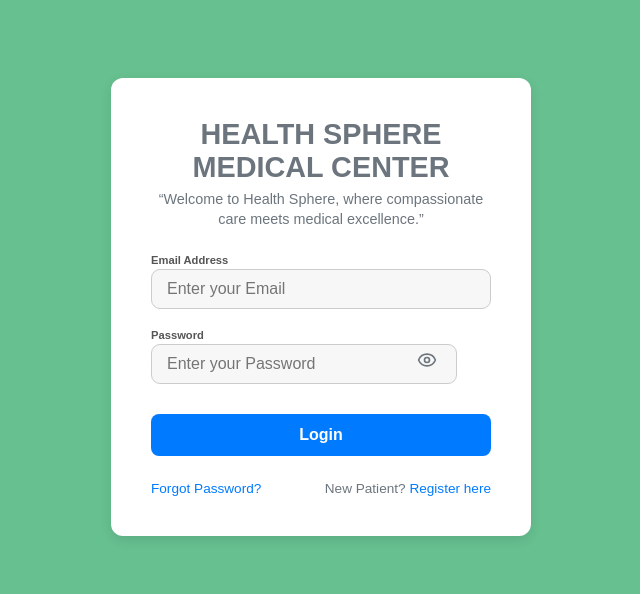
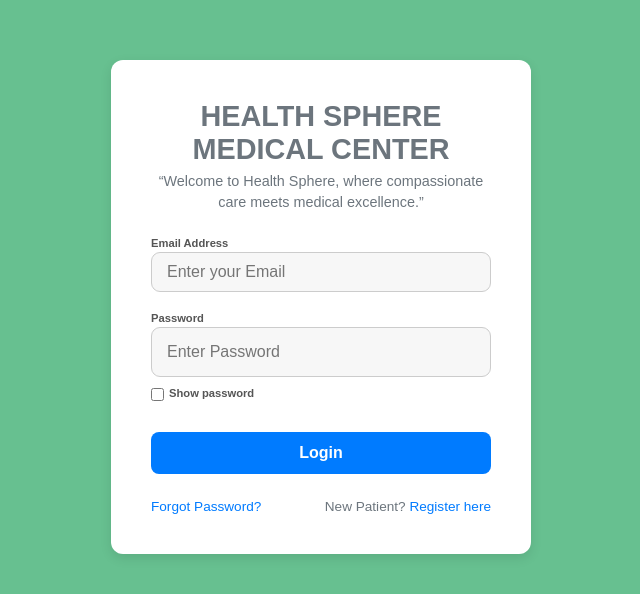
Before and after one commit to Vincent-Caraga/hospital-appointment, a React (Vite) app in the folder client/: page / in a window 1280 px wide. Shown: the part 108-702 px from the top of the page, without its empty margins (319-959 px from the left). Built offline with nearby package versions, Linux system fonts and the light colour scheme; a web font is replaced by a local one.

Commit message:
fix show password input

```diff
--- a/client/src/CSS/Login.css
+++ b/client/src/CSS/Login.css
@@ -1,4 +1,4 @@
-/* Mobile styles (Default) */
+/* Base (Mobile-first) */
 .login-page {
   display: flex;
   justify-content: center;
@@ -45,50 +45,25 @@
   font-weight: bold;
   color: #343a40;
 }
-
-.form-group input {
-  width: 100%;
-  padding: 12px 15px;
+.checkbox-wrapper {
+  margin-top: 10px;
+  display: flex;
+  align-items: center;
+  font-size: 0.85rem;
+}
+.checkbox-wrapper label {
+  margin-left: 5px;
+  color: #343a40;
+}
+.password-input {
+  width: 100% !important;
+  height: 50px;
+  padding: 12px 15px !important;
   border: 1px solid #ced4da;
   border-radius: 8px;
-  box-sizing: border-box; /* Pre-emptive fix para hindi lumampas */
-  transition: border-color 0.3s;
-  font-size: 1rem;
-}
-
-.form-group input:focus {
-  border-color: #007bff;
-  outline: none;
-  box-shadow: 0 0 0 0.2rem rgba(0, 123, 255, 0.25);
-}
-
-/* Password Visibility Toggle Fix */
-.password-wrapper {
-  position: relative;
-  width: 103%;
-}
-
-.password-input {
-  padding-right: 45px !important; /* Space para sa mata icon */
-}
-
-.toggle-password {
-  position: absolute;
-  right: 20px;
-  top: 40%;
-  transform: translateY(-50%);
-  background: none;
-  border: none;
-  cursor: pointer;
-  color: #6c757d;
-  padding: 0;
-  display: flex;
-  align-items: center;
-  justify-content: center;
-}
-
-.toggle-password:hover {
-  color: #343a40;
+  font-size: 1rem !important;
+  box-sizing: border-box;
+  font-family: inherit;
 }
 
 /* Buttons and Links */
@@ -137,32 +112,15 @@
   text-decoration: underline;
 }
 
-/* Desktop styles */
+/* Enhancements for larger screens */
 @media (min-width: 500px) {
   .login-container {
-    padding: 40px;
     box-shadow: 0 4px 12px rgba(0, 0, 0, 0.1);
     max-width: 420px;
+    padding: 40px;
   }
+
   .login-logo {
     font-size: 1.8rem;
   }
-  .password-wrapper {
-    position: relative;
-    width: 90%;
-  }
-  .toggle-password {
-    position: absolute;
-    right: 20px;
-    top: 40%;
-    transform: translateY(-50%);
-    background: none;
-    border: none;
-    cursor: pointer;
-    color: #6c757d;
-    padding: 0;
-    display: flex;
-    align-items: center;
-    justify-content: center;
-  }
 }
--- a/client/src/pages/Login.jsx
+++ b/client/src/pages/Login.jsx
@@ -1,7 +1,6 @@
 import React, { useState } from "react";
 import "../CSS/Login.css";
 import { Link, useNavigate } from "react-router-dom";
-import { Eye, EyeOff } from "lucide-react";
 
 const Login = () => {
   const [email, setEmail] = useState("");
@@ -66,25 +65,22 @@ const Login = () => {
 
           <div className="form-group">
             <label htmlFor="password">Password</label>
-            <div className="password-wrapper">
+            <input
+              type={showPassword ? "text" : "password"}
+              id="password"
+              placeholder="Enter Password"
+              value={password}
+              onChange={(e) => setPassword(e.target.value)}
+              className="password-input"
+            />
+            <div className="checkbox-wrapper">
               <input
-                type={showPassword ? "text" : "password"}
-                id="password"
-                placeholder="Enter your Password"
-                value={password}
-                onChange={(e) => setPassword(e.target.value)}
-                required
-                className="password-input"
-                aria-required="true"
+                type="checkbox"
+                id="showPassword"
+                checked={showPassword}
+                onChange={() => setShowPassword(!showPassword)}
               />
-              <button
-                type="button"
-                className="toggle-password"
-                onClick={() => setShowPassword(!showPassword)}
-                aria-label={showPassword ? "Hide password" : "Show password"}
-              >
-                {showPassword ? <EyeOff size={20} /> : <Eye size={20} />}
-              </button>
+              <label htmlFor="showPassword">Show password</label>
             </div>
           </div>
 
```
